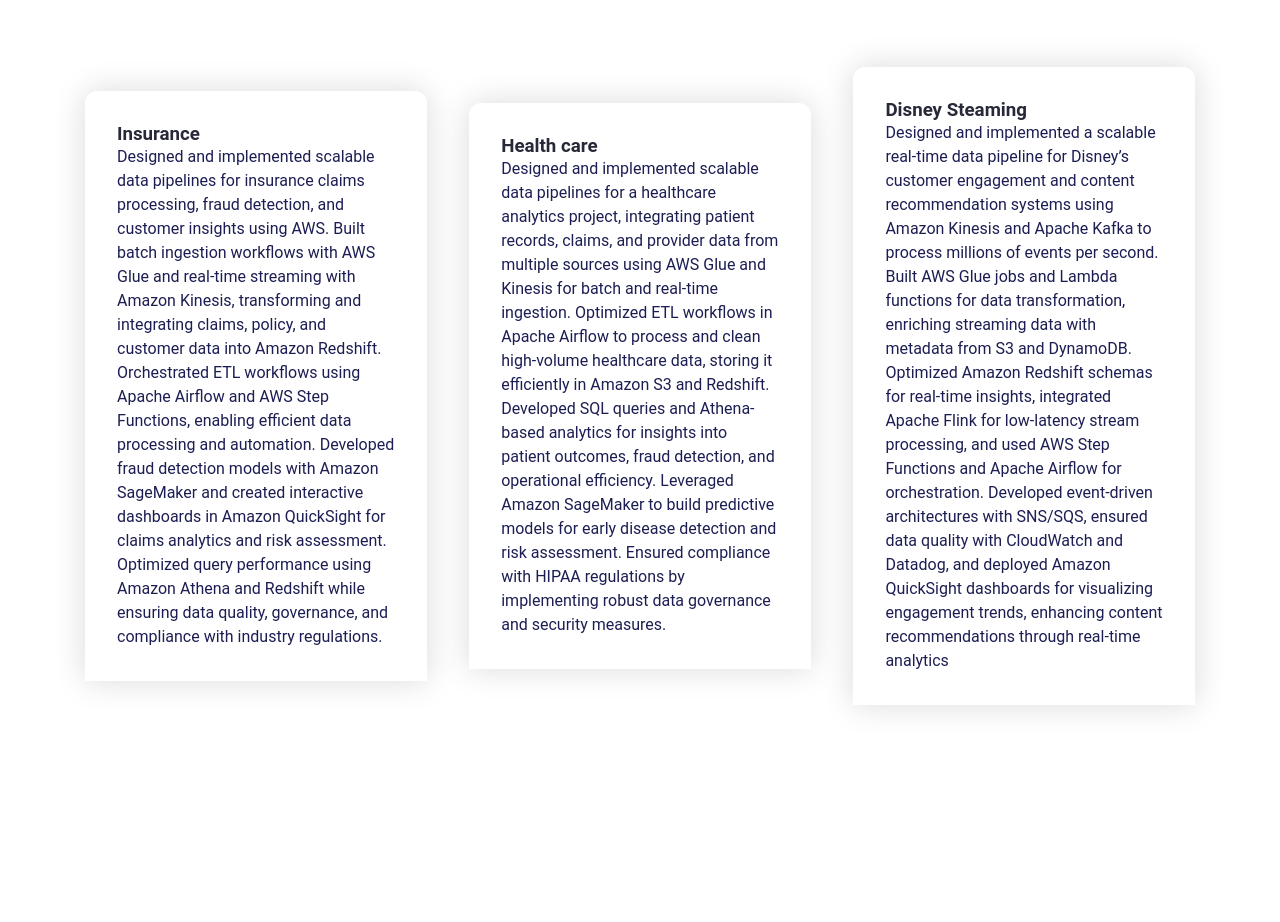
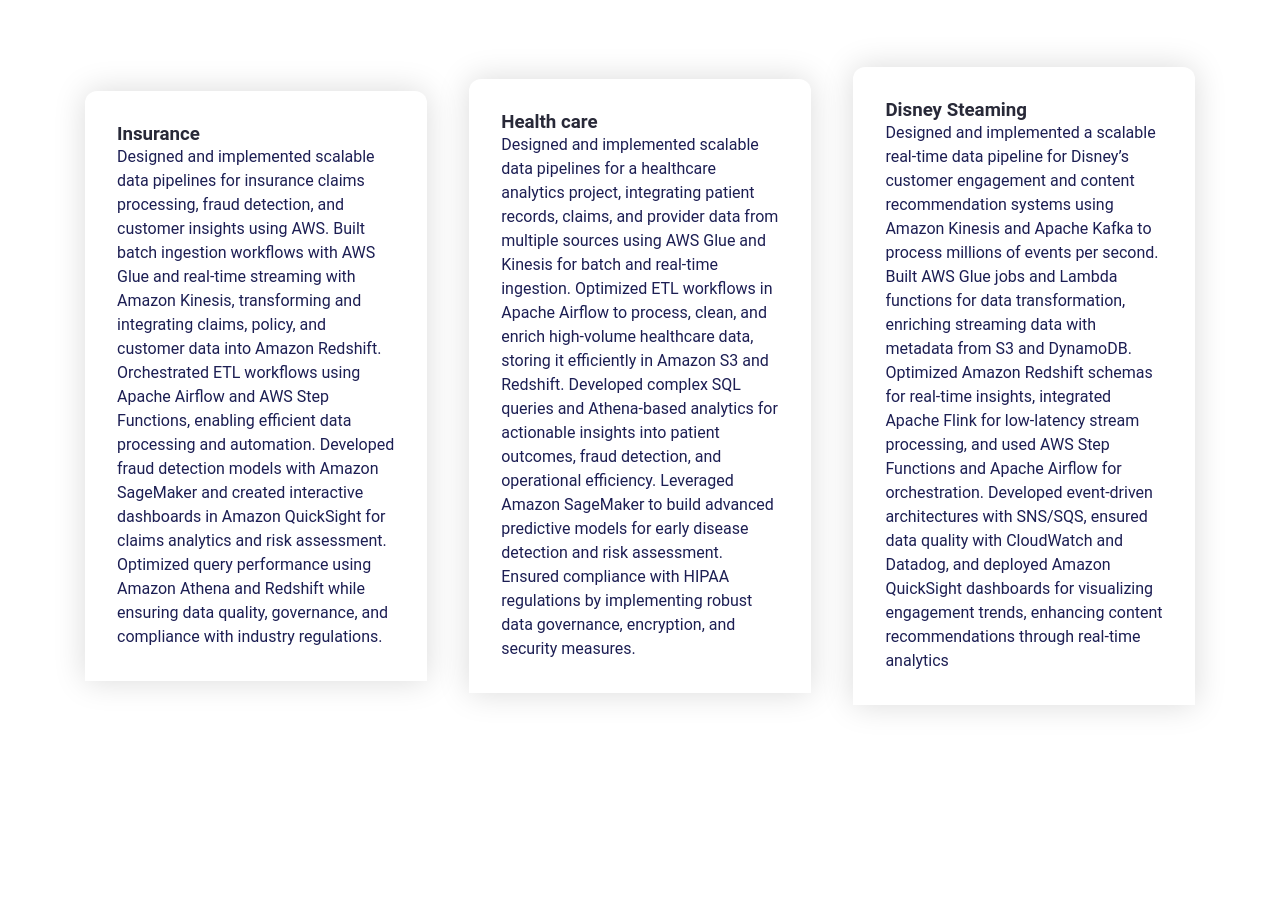
Before and after one commit to ShekarJangiti/Portfolio, a React (Create React App) app: page / in a window 1280 px wide. Shown: the part 2900-3822 px from the top of the page. Built offline with nearby package versions, Linux system fonts and the light colour scheme; the HTML template or start-up script is replaced by a standard one.

Commit message:
Initial commit

```diff
--- a/package.json
+++ b/package.json
@@ -1,4 +1,5 @@
-{"homepage": "https://amithreddy-pasham.github.io/portfolio",
+{
+  "homepage": "https://amithreddy-pasham.github.io/portfolio",
   "name": "my-app",
   "version": "0.1.0",
   "private": true,
--- a/src/Pages/Home/Navbar.js
+++ b/src/Pages/Home/Navbar.js
@@ -39,6 +39,7 @@
 
       </div>
       <a
+      href=""
         className={`nav__hamburger ${navActive ? "active" : ""}`}
         onClick={toggleNav}
       >
--- a/src/data/index.json
+++ b/src/data/index.json
@@ -41,8 +41,7 @@
     {
       "id": "2",
       "title": "Health care",
-      "description": "Designed and implemented scalable data pipelines for a healthcare analytics project, integrating patient records, claims, and provider data from multiple sources using AWS Glue and Kinesis for batch and real-time ingestion. Optimized ETL workflows in Apache Airflow to process and clean high-volume healthcare data, storing it efficiently in Amazon S3 and Redshift. Developed SQL queries and Athena-based analytics for insights into patient outcomes, fraud detection, and operational efficiency. Leveraged Amazon SageMaker to build predictive models for early disease detection and risk assessment. Ensured compliance with HIPAA regulations by implementing robust data governance and security measures."
-},
+      "description": "Designed and implemented scalable data pipelines for a healthcare analytics project, integrating patient records, claims, and provider data from multiple sources using AWS Glue and Kinesis for batch and real-time ingestion. Optimized ETL workflows in Apache Airflow to process, clean, and enrich high-volume healthcare data, storing it efficiently in Amazon S3 and Redshift. Developed complex SQL queries and Athena-based analytics for actionable insights into patient outcomes, fraud detection, and operational efficiency. Leveraged Amazon SageMaker to build advanced predictive models for early disease detection and risk assessment. Ensured compliance with HIPAA regulations by implementing robust data governance, encryption, and security measures."},
     {
       "id": "3",
       "title": "Disney Steaming",
```
